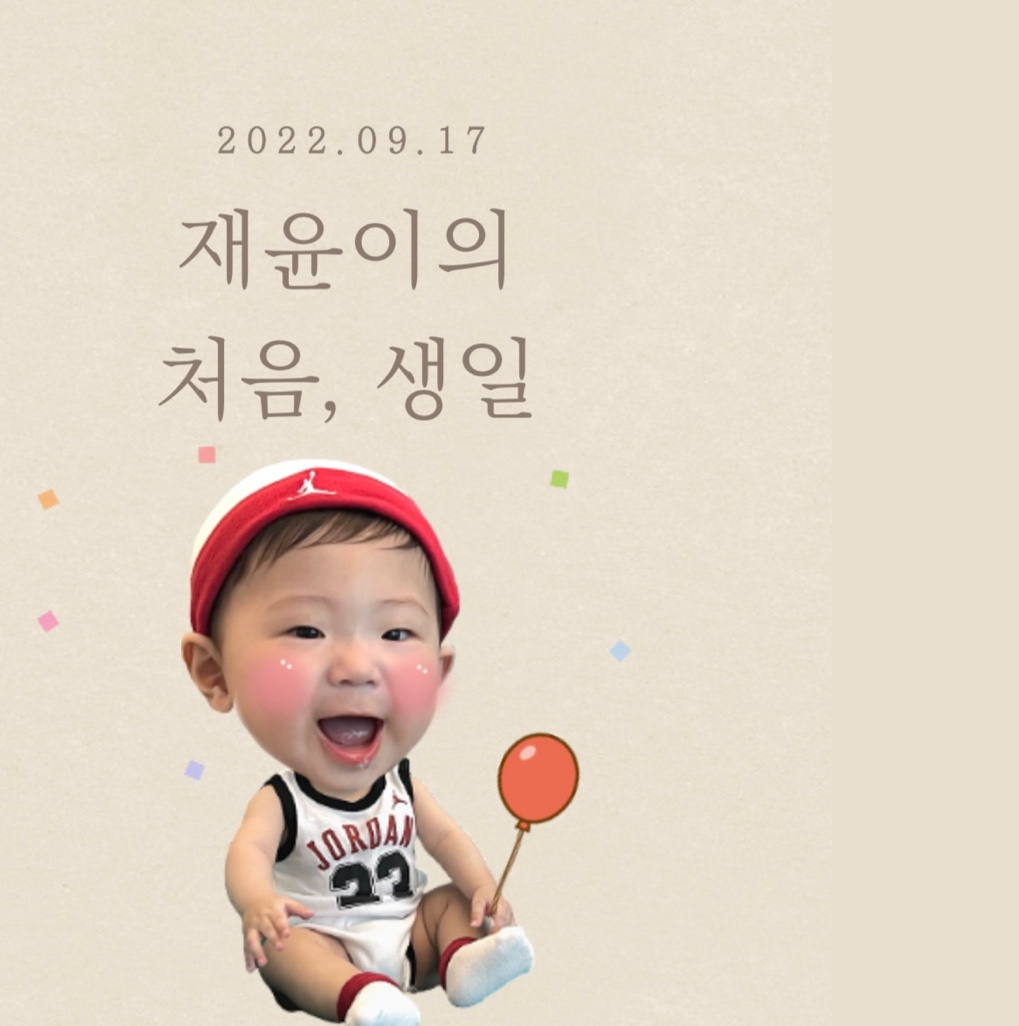
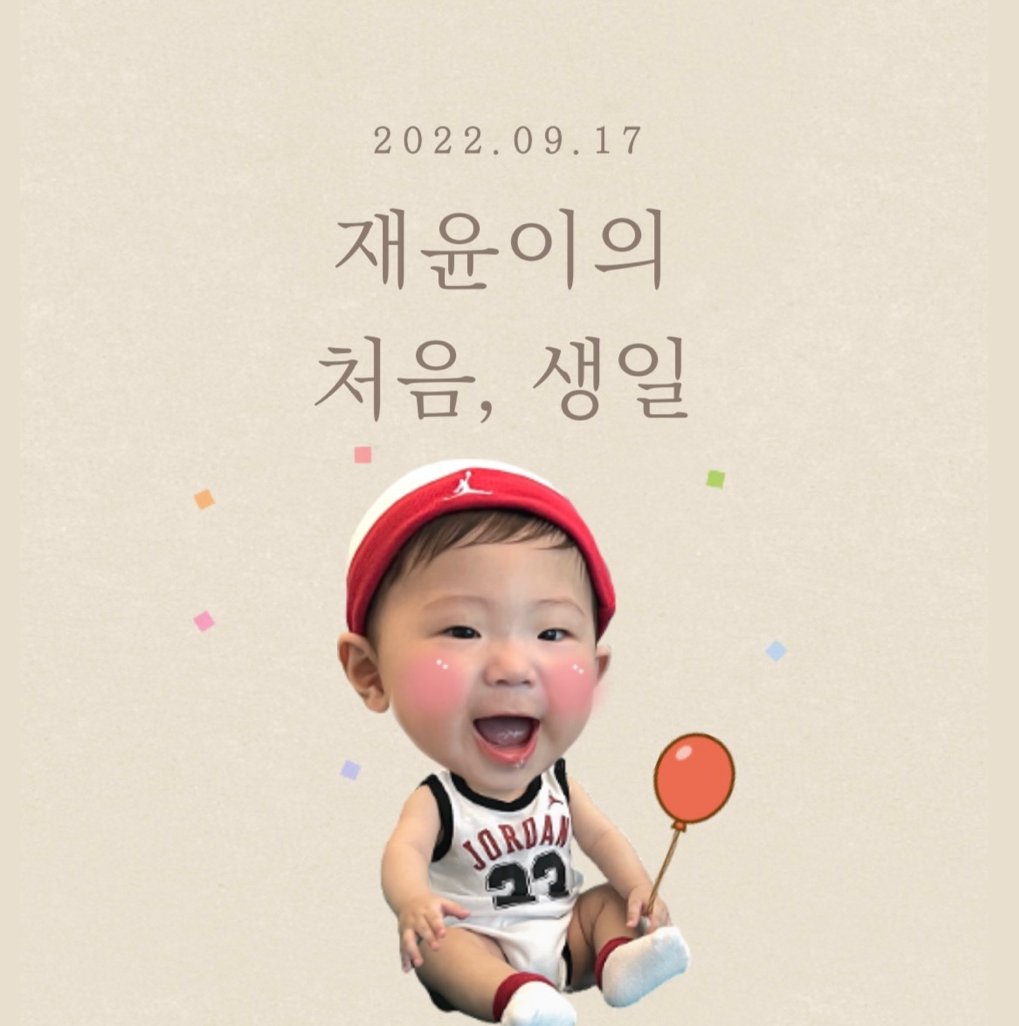
Before and after one commit to seeyounagain/seeyounagain.github.io, a plain HTML site: page index.html in a window 1280 px wide. Shown: the top 1026 px of the page, without its empty margins (136-1155 px from the left). Drawn offline with Linux system fonts and the light colour scheme.

Commit message:
css 수정

```diff
--- a/main.css
+++ b/main.css
@@ -27,3 +27,7 @@ nav,output,ruby,section,summary,time,mark,audio,video {
 body {
     background-color: #e8dfce;
 }
+img {
+    display: block;
+    margin: 0px auto;
+}
```
